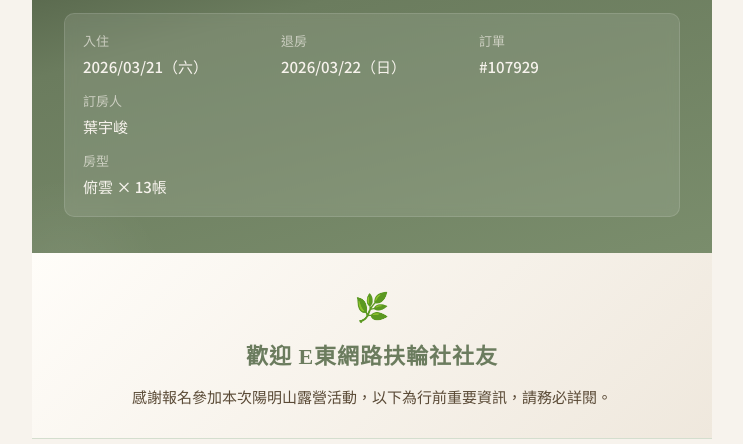
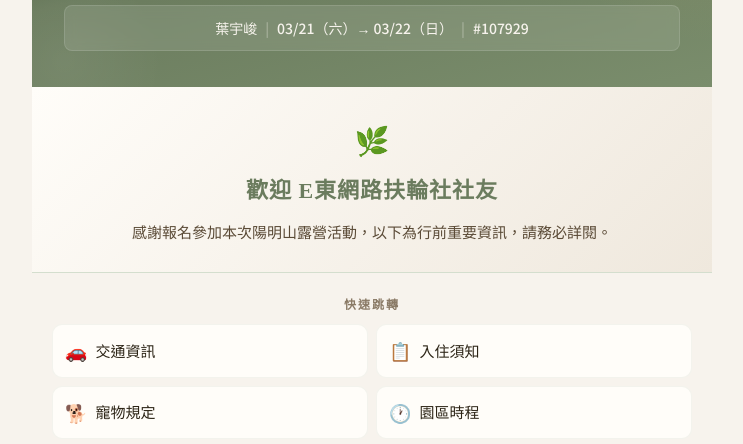
Before and after one commit to j0214ack/warmflow-notice, a plain HTML site: page index.html in a window 1280 px wide. Shown: the part 158-602 px from the top of the page, without its empty margins (268-1011 px from the left). Drawn offline with Linux system fonts and the light colour scheme.

Commit message:
Add TOC navigation and simplify booking info to one line
Co-Authored-By: Claude Opus 4.6 <noreply@anthropic.com>

```diff
--- a/index.html
+++ b/index.html
@@ -114,36 +114,70 @@
   .booking-strip {
     position: relative;
     z-index: 1;
-    margin-top: 24px;
+    margin-top: 16px;
     background: rgba(255,255,255,0.1);
     backdrop-filter: blur(6px);
     -webkit-backdrop-filter: blur(6px);
     border: 1px solid rgba(255,255,255,0.12);
-    border-radius: var(--radius-sm);
-    padding: 16px 18px;
+    border-radius: 8px;
+    padding: 10px 16px;
+    font-size: 14px;
+    font-weight: 500;
+    color: var(--cream);
+    display: flex;
+    align-items: center;
+    justify-content: center;
+    flex-wrap: wrap;
+    gap: 4px 0;
   }
 
-  .booking-grid {
+  .booking-sep {
+    margin: 0 8px;
+    opacity: 0.35;
+  }
+
+  /* ── TOC ── */
+  .toc {
+    padding: 20px 20px 8px;
+  }
+
+  .toc-label {
+    font-size: 12px;
+    font-weight: 700;
+    color: var(--brown-light);
+    letter-spacing: 2px;
+    margin-bottom: 10px;
+    text-align: center;
+  }
+
+  .toc-grid {
     display: grid;
     grid-template-columns: 1fr 1fr;
-    gap: 10px 16px;
+    gap: 8px;
   }
 
-  .booking-item {
-    font-size: 13px;
-    color: rgba(247,243,237,0.65);
+  .toc-item {
+    display: flex;
+    align-items: center;
+    gap: 8px;
+    padding: 10px 12px;
+    background: var(--white);
+    border-radius: 10px;
+    text-decoration: none;
+    color: var(--brown);
+    font-size: 15px;
+    font-weight: 500;
+    border: 1px solid rgba(107,124,94,0.08);
+    transition: background 0.15s;
   }
 
-  .booking-item strong {
-    display: block;
-    font-size: 15px;
-    font-weight: 500;
-    color: var(--cream);
-    margin-top: 1px;
+  .toc-item:active {
+    background: var(--cream-dark);
   }
 
-  .booking-item.full-width {
-    grid-column: 1 / -1;
+  .toc-item .toc-emoji {
+    font-size: 18px;
+    flex-shrink: 0;
   }
 
   /* ── Greeting Banner ── */
@@ -626,7 +660,6 @@
     .content-area { padding: 28px 24px 0; }
     .section-body { padding: 22px 26px 26px; }
     .section-header { padding: 22px 26px 18px; }
-    .booking-grid { grid-template-columns: 1fr 1fr 1fr; }
     .header { padding: 48px 32px 36px; }
     .brand-name { font-size: 36px; }
   }
@@ -651,28 +684,11 @@
       <div class="brand-sub">Warmflow &middot; 陽明山菁山</div>
     </div>
     <div class="booking-strip">
-      <div class="booking-grid">
-        <div class="booking-item">
-          入住
-          <strong>2026/03/21（六）</strong>
-        </div>
-        <div class="booking-item">
-          退房
-          <strong>2026/03/22（日）</strong>
-        </div>
-        <div class="booking-item">
-          訂單
-          <strong>#107929</strong>
-        </div>
-        <div class="booking-item">
-          訂房人
-          <strong>葉宇峻</strong>
-        </div>
-        <div class="booking-item full-width">
-          房型
-          <strong>俯雲 × 13帳</strong>
-        </div>
-      </div>
+      <span>葉宇峻</span>
+      <span class="booking-sep">|</span>
+      <span>03/21（六）→ 03/22（日）</span>
+      <span class="booking-sep">|</span>
+      <span>#107929</span>
     </div>
   </header>
 
@@ -682,6 +698,19 @@
     <h2>歡迎 E東網路扶輪社社友</h2>
     <p>感謝報名參加本次陽明山露營活動，以下為行前重要資訊，請務必詳閱。</p>
   </div>
+
+  <!-- TOC -->
+  <nav class="toc">
+    <div class="toc-label">快速跳轉</div>
+    <div class="toc-grid">
+      <a href="#transport" class="toc-item"><span class="toc-emoji">🚗</span>交通資訊</a>
+      <a href="#checkin" class="toc-item"><span class="toc-emoji">📋</span>入住須知</a>
+      <a href="#pets" class="toc-item"><span class="toc-emoji">🐕</span>寵物規定</a>
+      <a href="#schedule" class="toc-item"><span class="toc-emoji">🕐</span>園區時程</a>
+      <a href="#addons" class="toc-item"><span class="toc-emoji">✨</span>加購體驗</a>
+      <a href="#visitors" class="toc-item"><span class="toc-emoji">👋</span>訪客須知</a>
+    </div>
+  </nav>
 
   <div class="content-area">
 
```
